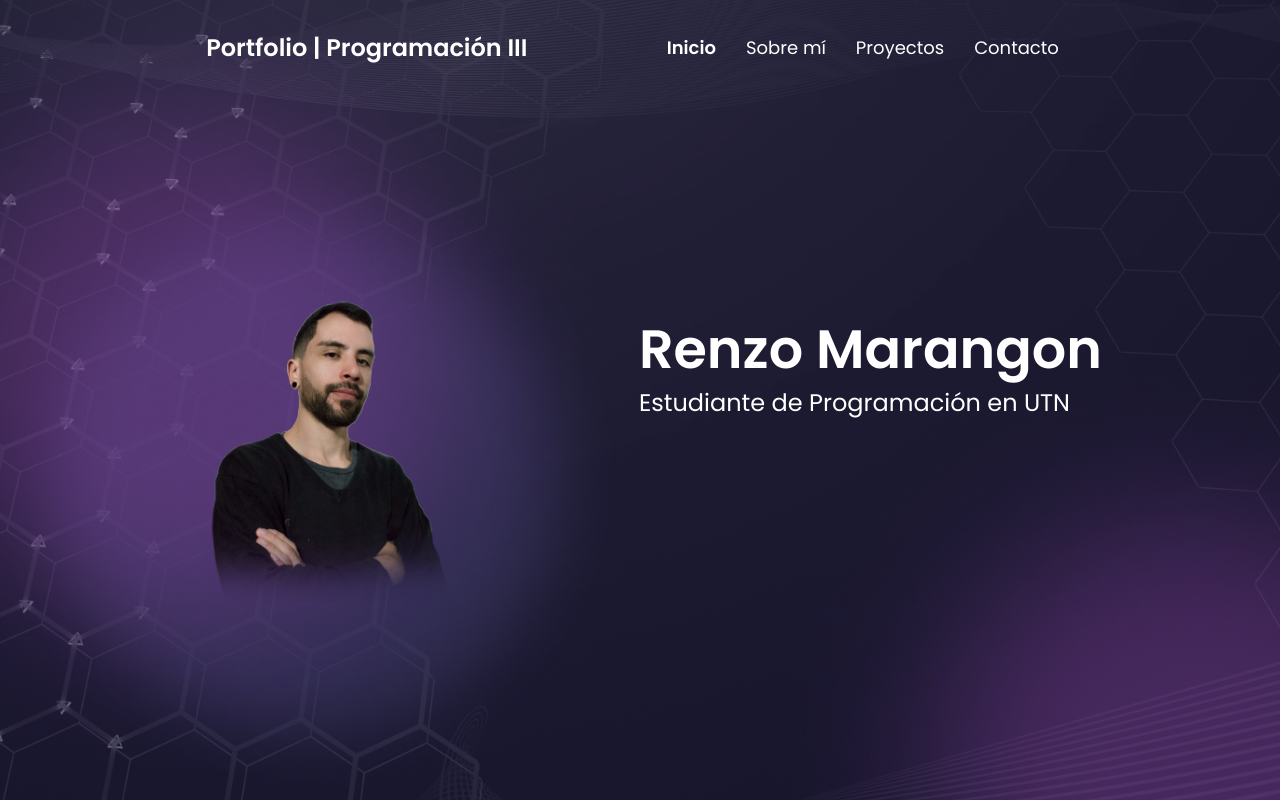
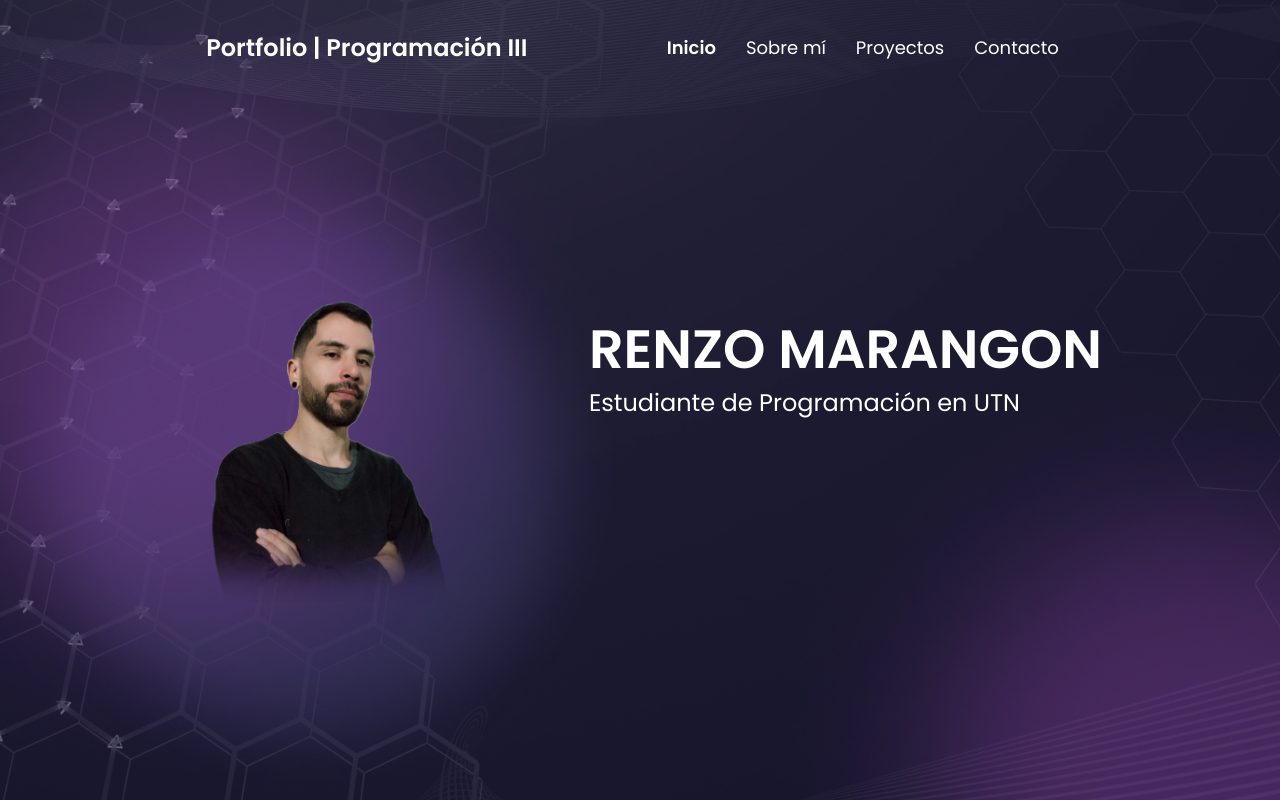
Before and after one commit to RenzoMarangon/portfolio_progra_iii, a plain HTML site: page index.html in a window 1280 px wide. Drawn offline with nearby package versions, Linux system fonts and the light colour scheme.

Commit message:
v1.1 | mejora del titulo en index

```diff
--- a/index.html
+++ b/index.html
@@ -30,7 +30,7 @@
             <img class="wow animate__animated animate__bounceIn" src="./img/foto_perfil.png" alt="Foto de Renzo Marangon">
 
             <div class="sobre_mi__nombre wow animate__animated animate__fadeInDown">
-                <h2>Renzo Marangon</h2>
+                <h2>RENZO MARANGON</h2>
                 <p>Estudiante de Programación en UTN</p>
             </div>
         </section>
```
